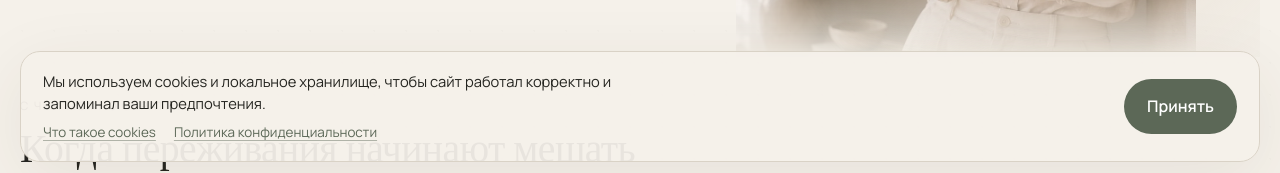
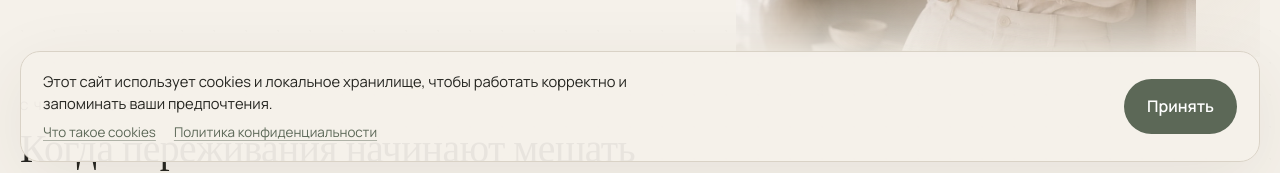
Before and after one commit to egg236/psychologist-system, a React (Vite) app: page / in a window 1280 px wide. Shown: the part 622-795 px from the top of the page. Built offline with nearby package versions, Linux system fonts and the light colour scheme.

Commit message:
change cookie text a bit

```diff
--- a/src/content/site.ts
+++ b/src/content/site.ts
@@ -204,7 +204,7 @@ export const site = {
     privacyHref: '/privacy',
   },
   cookies: {
-    text: 'Мы используем cookies и локальное хранилище, чтобы сайт работал корректно и запоминал ваши предпочтения.',
+    text: 'Этот сайт использует cookies и локальное хранилище, чтобы работать корректно и запоминать ваши предпочтения.',
     more: 'Что такое cookies',
     moreHref: 'https://ru.wikipedia.org/wiki/Cookie',
     policy: 'Политика конфиденциальности',
```
